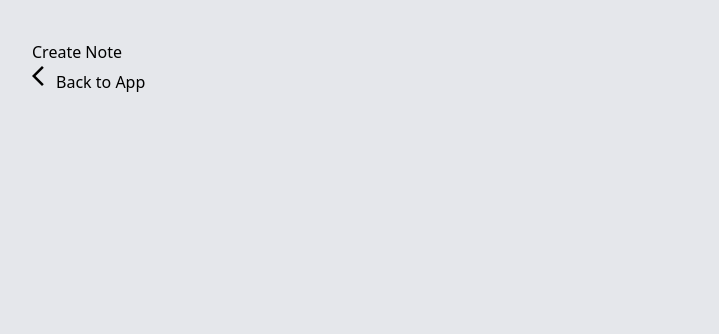
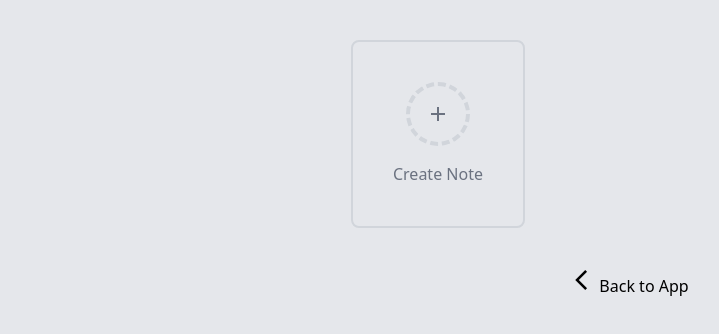
Before and after one commit to ferdiansyah0611/de-schoolmate, a React (Vite) app in the folder frontend/: page /app/note in a window 1280 px wide. Shown: the top 334 px of the page, without its empty margins (8-727 px from the left). Built offline with nearby package versions, Linux system fonts and the light colour scheme.

Commit message:
note enhancement

```diff
--- a/frontend/src/components/note/NoteItem.jsx
+++ b/frontend/src/components/note/NoteItem.jsx
@@ -1,6 +1,7 @@
 import { useEffect, useState } from "react"
 import { Button, Card, CardBody, CardFooter, Typography } from "@material-tailwind/react"
 import { useNavigate } from "react-router-dom"
+import date from "../../utils/date"
 
 const MAX_DESCRIPTION = 200
 
@@ -16,8 +17,12 @@ export default function NoteItem({ item, onDelete }) {
 	return(
 		<Card key={item.id}>
 			<CardBody>
-				<Typography variant="paragraph">{description}</Typography>
+				<Typography variant="paragraph" style={{wordBreak: 'break-word'}}>{description}</Typography>
 			</CardBody>
+				{item.createdAt ?
+					<Typography variant="small" className="text-gray-600">{date.parseTimeToHuman(item.createdAt)}</Typography>
+					: false
+				}
 			<CardFooter className="flex gap-5 justify-center">
 				<Button className="flex items-center gap-3" size="sm" color="blue" onClick={() => navigate('/app/note/editor/' + item.id)}>
 					<span className="material-symbols-outlined">edit</span>
--- a/frontend/src/pages/note/Note.jsx
+++ b/frontend/src/pages/note/Note.jsx
@@ -1,8 +1,9 @@
+import styles from "../../styles/app/notes.module.css";
+import { useState } from "react";
+import { useNavigate } from "react-router-dom";
 import { Button, Typography } from "@material-tailwind/react";
 import useNotes from "../../stores/useNotes";
-import { useNavigate } from "react-router-dom";
 import NoteItem from "../../components/note/NoteItem";
-import { useState } from "react";
 import { DialogConfirm } from "../../components/dialog/DialogConfirm";
 
 export default function Note() {
@@ -15,14 +16,17 @@ export default function Note() {
 		setOpenConfirm(!openConfirm)
 	}
 	return (
-		<main>
-			<section className="app-container flex flex-col gap-10 justify-center items-center">
-				<div className="grid sm:grid-cols-2 md:grid-cols-3 gap-5 text-center max-w-5xl">
+		<main id="note">
+			<section className={"app-container " + styles.section_one}>
+				<div className={styles.cols}>
 					<div
 						onClick={() => navigate("/app/note/editor")}
-						className="flex justify-center items-center cursor-pointer border-2 border-gray-300 hover:border-blue-500 rounded-lg p-10 text-gray-500 hover:text-blue-500 hover:bg-blue-100 transition-all duration-300"
+						className={styles.add}
 					>
-						<Typography variant="h4">Create Note</Typography>
+						<div>
+							<span className="material-symbols-outlined">add</span>
+						</div>
+						<Typography variant="h5">Create Note</Typography>
 					</div>
 					{notes.data.map((item) => (
 						<NoteItem item={item} key={item.id} onDelete={() => {
--- a/frontend/src/pages/note/NoteEditor.jsx
+++ b/frontend/src/pages/note/NoteEditor.jsx
@@ -1,6 +1,7 @@
-import { useEffect, useState } from "react"
+import { useEffect } from "react"
 import { useNavigate, useParams } from "react-router-dom";
 import useNotes from "../../stores/useNotes";
+import date from "../../utils/date";
 
 export default function NoteEditor() {
 	const navigate = useNavigate()
@@ -11,11 +12,19 @@ export default function NoteEditor() {
 		if (tinymce.activeEditor) return;
 		const id = params.id || crypto.randomUUID();
 
+		tinymce.PluginManager.add('back', (editor) => {
+			editor.ui.registry.addButton('back', {
+			  text: 'Back',
+			  onAction: () => {
+			    navigate("/app/note");
+			  }
+			});
+		})
 		tinymce.init({
 		  selector: 'textarea#default-editor',
 		  promotion: false,
-		  plugins: 'undo redo save pagebreak table lists advlist accordion anchor codesample link image emoticons insertdatetime searchreplace fullscreen preview visualblocks wordcount help',
-		  toolbar: 'undo redo save | blocks bold italic underline strikethrough | link image table numlist accordion anchor codesample emoticons insertdatetime pagebreak | searchreplace preview help',
+		  plugins: 'undo redo save pagebreak table lists advlist accordion anchor codesample link image emoticons insertdatetime searchreplace fullscreen preview visualblocks wordcount help back',
+		  toolbar: 'undo redo save | blocks bold italic underline strikethrough | link image table numlist accordion anchor codesample emoticons insertdatetime pagebreak | searchreplace preview help back',
 		  setup(editor) {
 		  	editor.on('init', () => {
 					editor.execCommand('mceFullScreen');
@@ -32,11 +41,14 @@ export default function NoteEditor() {
 		  	}
 		  	// do create
 		  	if (!params.id) {
+		  		commit.createdAt = date.timestamp();
+		  		commit.updatedAt = null;
 		  		notes.push({ id, ...commit })
 		  		return navigate("/app/note/editor/" + id);
 		  	}
 		  	// do update
 		  	else {
+		  		commit.updatedAt = date.timestamp();
 		  		notes.update(id, commit)
 		  	}
 		  }
--- /dev/null
+++ b/frontend/src/styles/app/notes.module.css
@@ -0,0 +1,22 @@
+
+.section_one{
+	@apply flex flex-col gap-10 justify-center items-center;
+}
+.cols {
+	@apply grid sm:grid-cols-2 md:grid-cols-3 gap-5 text-center max-w-5xl;
+}
+.cols .add {
+	@apply flex flex-col justify-center items-center;
+	@apply cursor-pointer rounded-lg p-10;
+	@apply border-2 border-gray-300 hover:border-blue-500;
+	@apply text-gray-500 hover:text-blue-500 hover:bg-blue-100 transition-all duration-300;
+}
+.cols .add > div {
+	@apply p-4 rounded-full text-xl mb-4;
+	@apply border-4 border-dashed border-gray-300;
+	@apply flex justify-center items-center;
+	@apply transition duration-300;
+}
+.cols .add:hover > div {
+	@apply border-blue-500;
+}
--- /dev/null
+++ b/frontend/src/utils/date.js
@@ -0,0 +1,14 @@
+const date = {
+	get _current() {
+		return new Date();
+	},
+	timestamp() {
+		return this._current.getTime();
+	},
+	parseTimeToHuman(data) {
+		const date = new Date(data);
+		return `${date.getHours()}:${date.getMinutes()} ${date.getDate()}/${date.getMonth()}/${date.getFullYear()}`
+	}
+}
+
+export default date;
```
